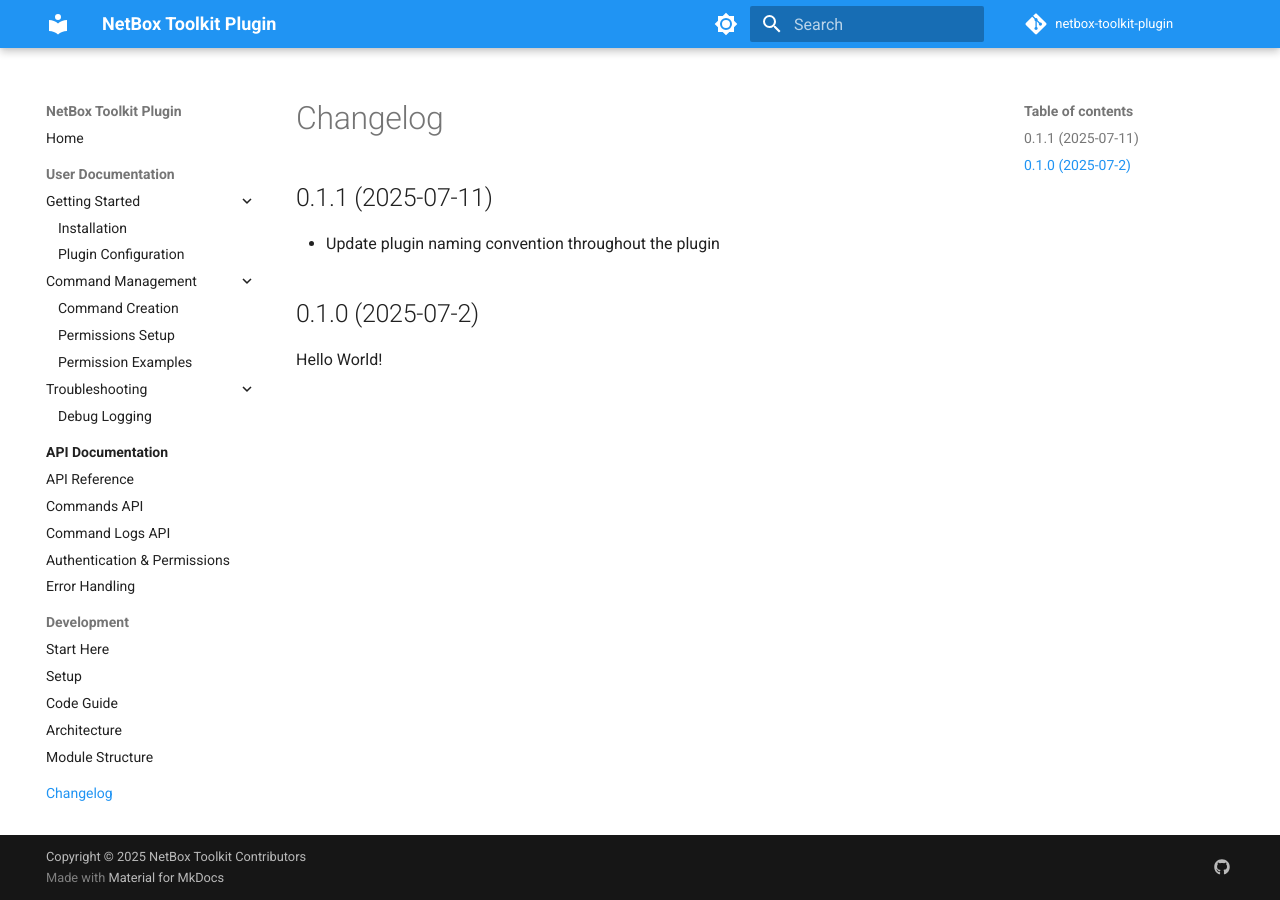
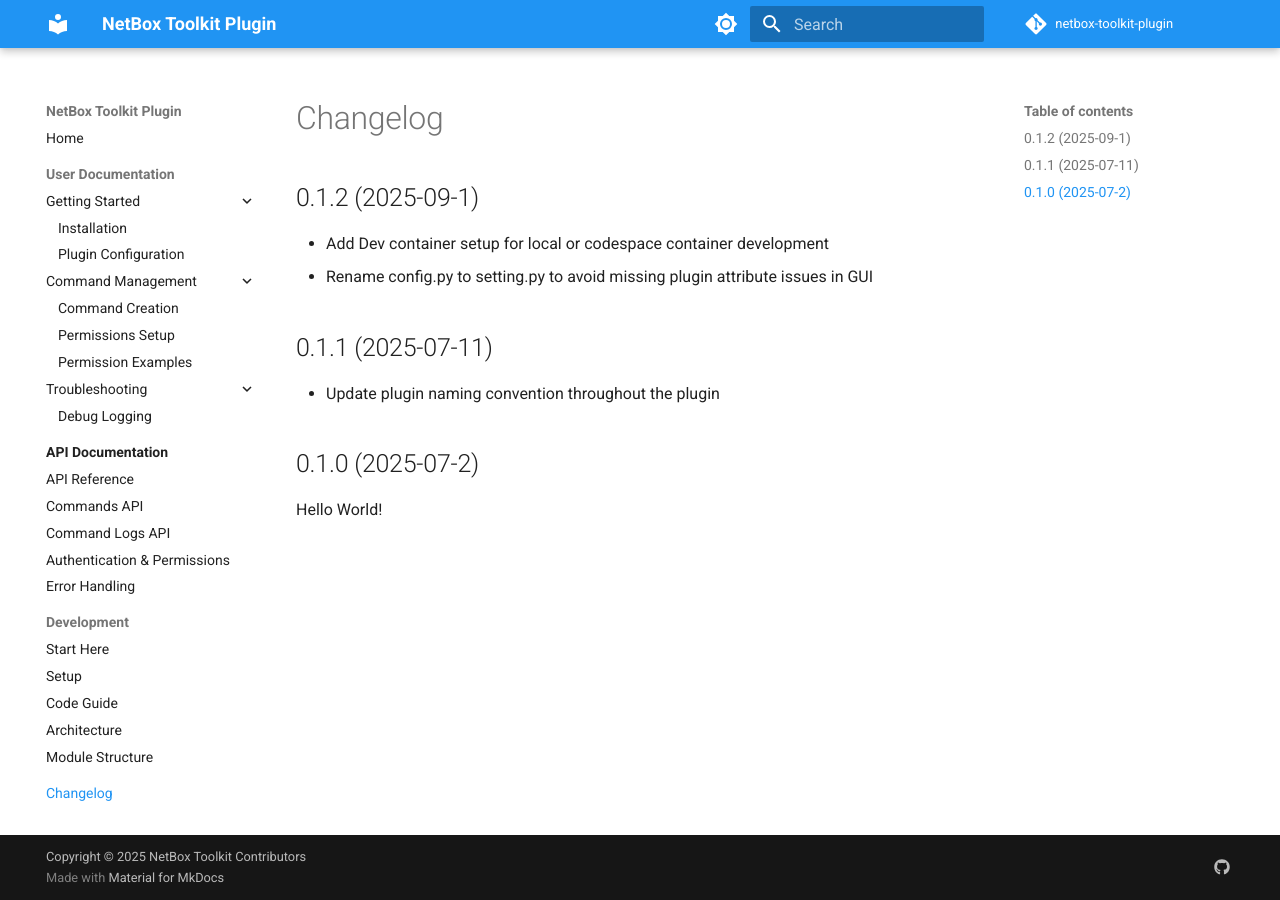
Before and after one commit to bonzo81/netbox-toolkit-plugin, an MkDocs documentation site: the page built from docs/changelog.md, in a window 1280 px wide. Built offline with MkDocs 1.6.1 and Material for MkDocs 9.7.7, drawn with Linux system fonts in a browser that asks for light colours; comment, search, counter and statistics services are not loaded; the version menu is left out.

Commit message:
chore: update version to 0.1.2 in changelog and config

```diff
--- a/docs/changelog.md
+++ b/docs/changelog.md
@@ -1,4 +1,9 @@
 # Changelog
+
+## 0.1.2 (2025-09-1)
+
+* Add Dev container setup for local or codespace container development
+* Rename config.py to setting.py to avoid missing plugin attribute issues in GUI
 
 ## 0.1.1 (2025-07-11)
 
--- a/netbox_toolkit_plugin/__init__.py
+++ b/netbox_toolkit_plugin/__init__.py
@@ -1,7 +1,7 @@
 from netbox.plugins import PluginConfig
 
 __author__ = "Andy Norwood"
-__version__ = "0.1.1"
+__version__ = "0.1.2"
 
 
 class ToolkitPluginConfig(PluginConfig):
--- a/pyproject.toml
+++ b/pyproject.toml
@@ -7,7 +7,7 @@ build-backend = "setuptools.build_meta"
 
 [project]
 name = "netbox-toolkit-plugin"
-version = "0.1.1"
+version = "0.1.2"
 authors = [
     {name = "Andy Norwood"},
 ]
```
